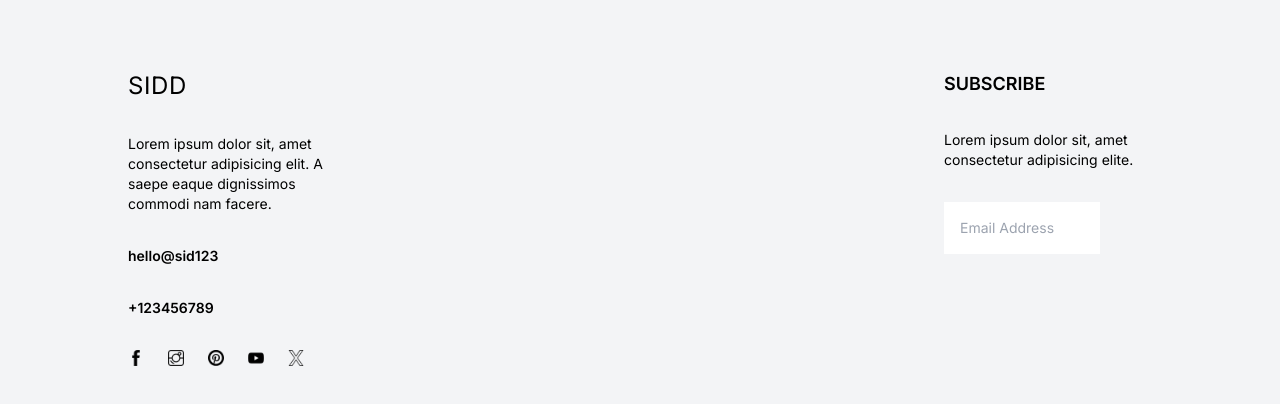
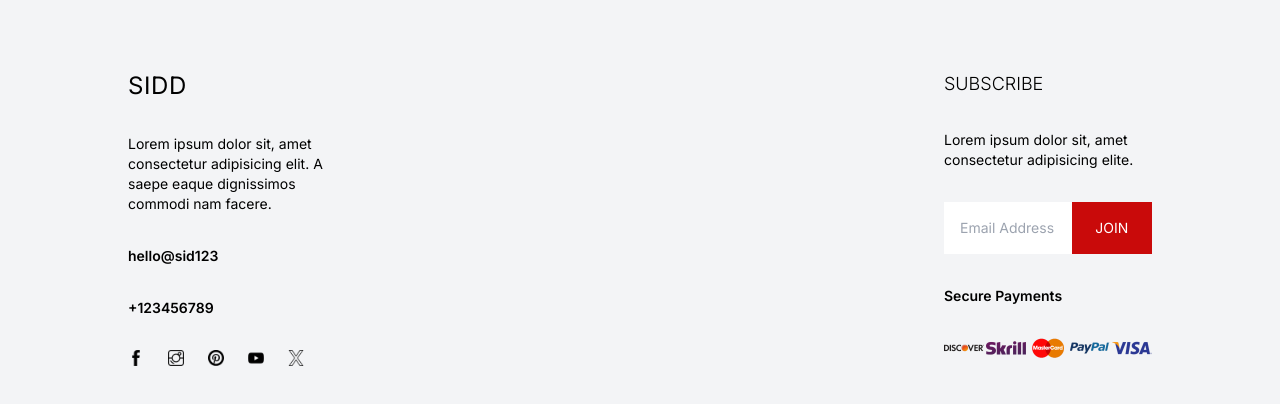
Before and after one commit to sidr467/E-Commerce_Clone, a Next.js app: page / in a window 1280 px wide. Shown: the part 2782-3186 px from the top of the page. Built offline with nearby package versions, Linux system fonts and the light colour scheme.

Commit message:
Update Footer.tsx
Added right side of footer

```diff
--- a/src/app/components/Footer.tsx
+++ b/src/app/components/Footer.tsx
@@ -5,7 +5,7 @@ const Footer = () => {
   return (
     <div className=" py-24 px-4 md:px-8 lg:px-16 xl:px-32 2xl:px-64 bg-gray-100 text-sm mt-24">
       {/* Top */}
-      <div className=" flex justify-between gap-24">
+      <div className=" flex flex-col md:flex-row justify-between gap-24">
         {/* Left */}
         <div className=" w-full md:w-1/2 lg:w-1/4 flex flex-col gap-8">
           <Link href="/">
@@ -29,14 +29,23 @@ const Footer = () => {
         <div className="w-1/2 hidden lg:flex justify-between"></div>
         {/* Right */}
         <div className=" w-full md:w-1/2 lg:w-1/4 flex flex-col gap-8">
-          <h1 className=" font-semibold text-lg">SUBSCRIBE</h1>
+          <h1 className=" font-light text-lg">SUBSCRIBE</h1>
           <p>Lorem ipsum dolor sit, amet consectetur adipisicing elite.</p>
-          <div className="flex">
+          <div className="flex ">
             <input
               type="text"
               placeholder="Email Address"
               className=" p-4 w-3/4"
             />
+            <button className=" w-1/2 bg-primaryColor text-white">JOIN</button>
+          </div>
+          <span className=" font-semibold">Secure Payments</span>
+          <div className="flex justify-between">
+            <Image src="/discover.png" alt="" width={40} height={20} />
+            <Image src="/skrill.png" alt="" width={40} height={20} />
+            <Image src="/mastercard.png" alt="" width={40} height={20} />
+            <Image src="/paypal.png" alt="" width={40} height={20} />
+            <Image src="/visa.png" alt="" width={40} height={20} />
           </div>
         </div>
       </div>
```
